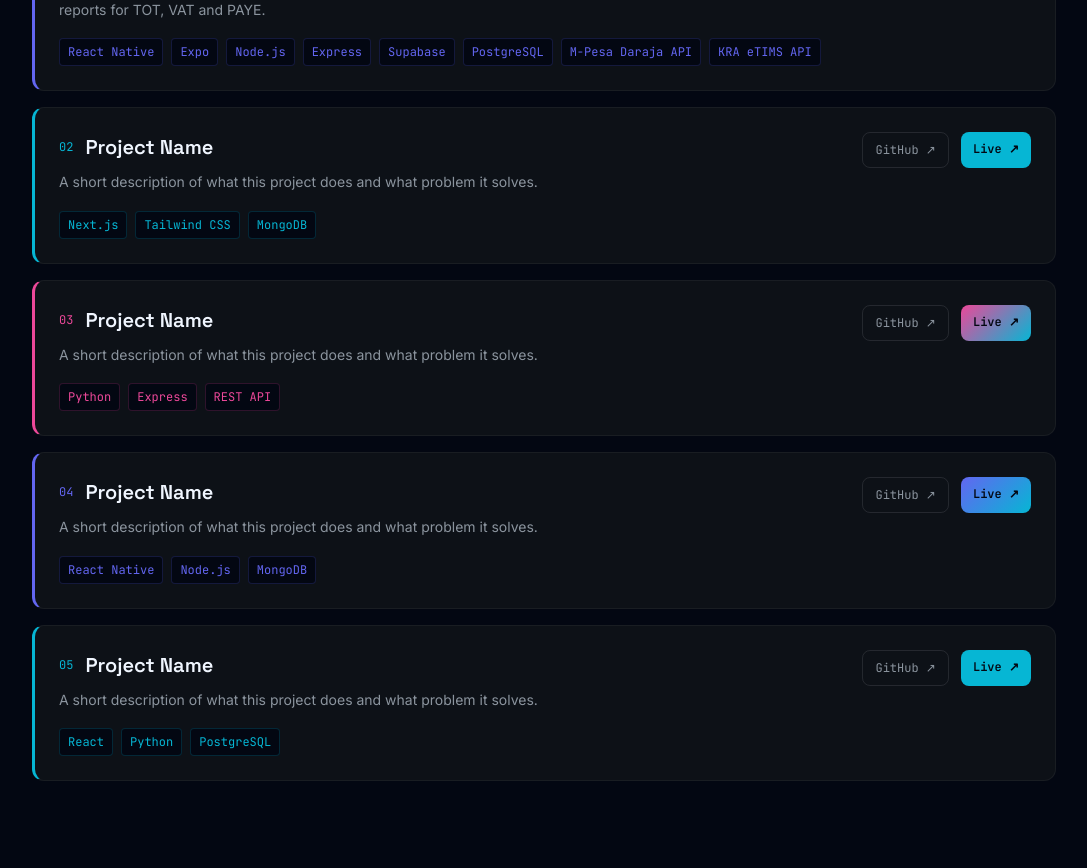
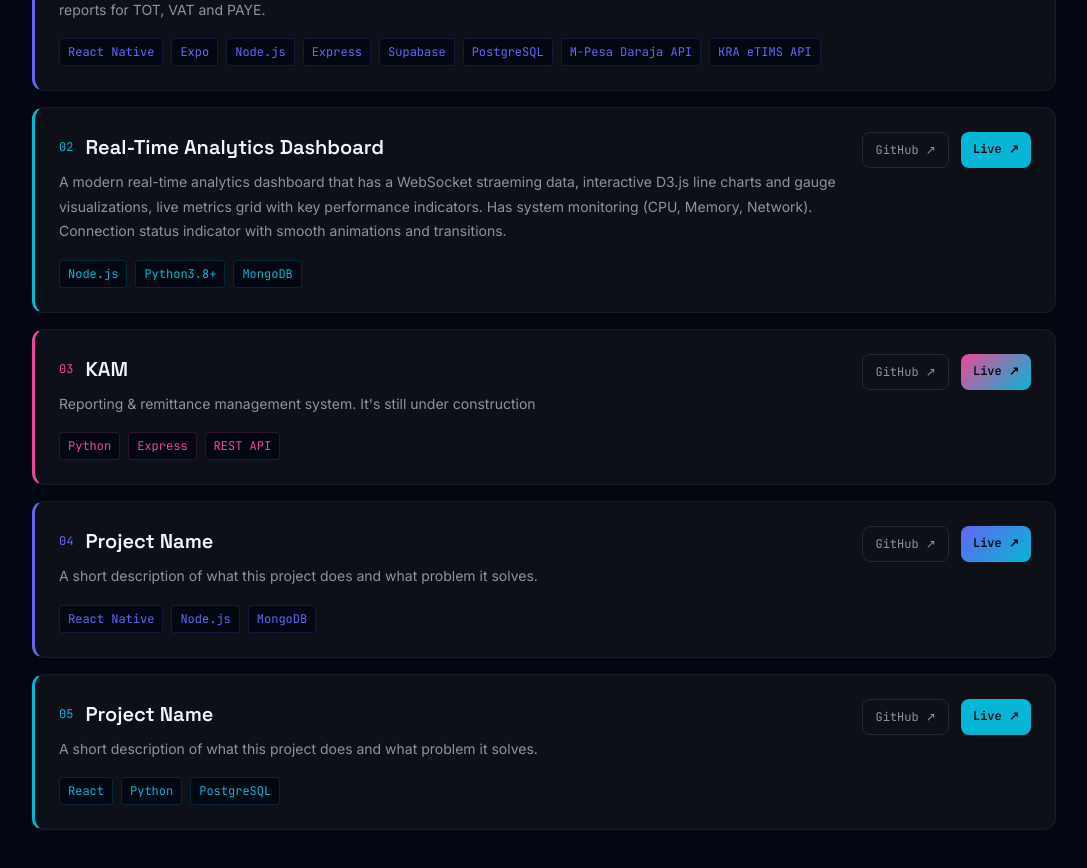
Before and after one commit to Bct3ch/portfolio, a Next.js app: page / in a window 1280 px wide. Shown: the part 3700-4568 px from the top of the page, without its empty margins (96-1183 px from the left). Built offline with nearby package versions, Linux system fonts and the light colour scheme.

Commit message:
Projects addition

```diff
--- a/src/components/sections/Projects.tsx
+++ b/src/components/sections/Projects.tsx
@@ -11,17 +11,17 @@ export default function Projects() {
     },
     {
       number: "02",
-      title: "Project Name",
-      description: "A short description of what this project does and what problem it solves.",
-      tech: ["Next.js", "Tailwind CSS", "MongoDB"],
+      title: "Real-Time Analytics Dashboard",
+      description: "A modern real-time analytics dashboard that has a WebSocket straeming data, interactive D3.js line charts and gauge visualizations, live metrics grid with key performance indicators. Has system monitoring (CPU, Memory, Network). Connection status indicator with smooth animations and transitions.",
+      tech: ["Node.js", "Python3.8+", "MongoDB"],
       color: "#06B6D4",
       github: "https://github.com",
       live: "https://example.com",
     },
     {
       number: "03",
-      title: "Project Name",
-      description: "A short description of what this project does and what problem it solves.",
+      title: "KAM",
+      description: "Reporting & remittance management system. It's still under construction",
       tech: ["Python", "Express", "REST API"],
       color: "#EC4899",
       github: "https://github.com",
```
